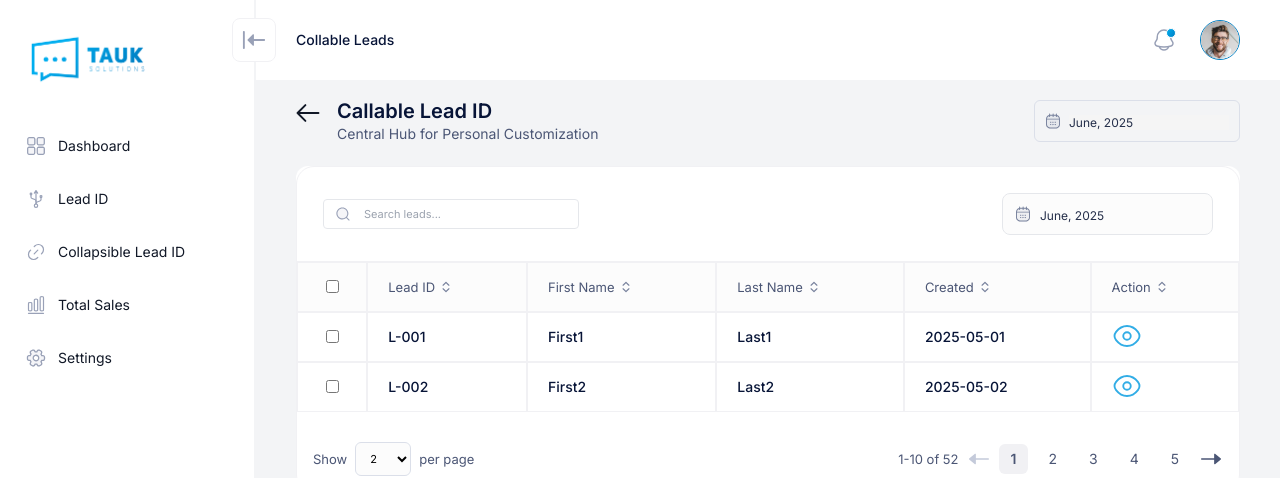
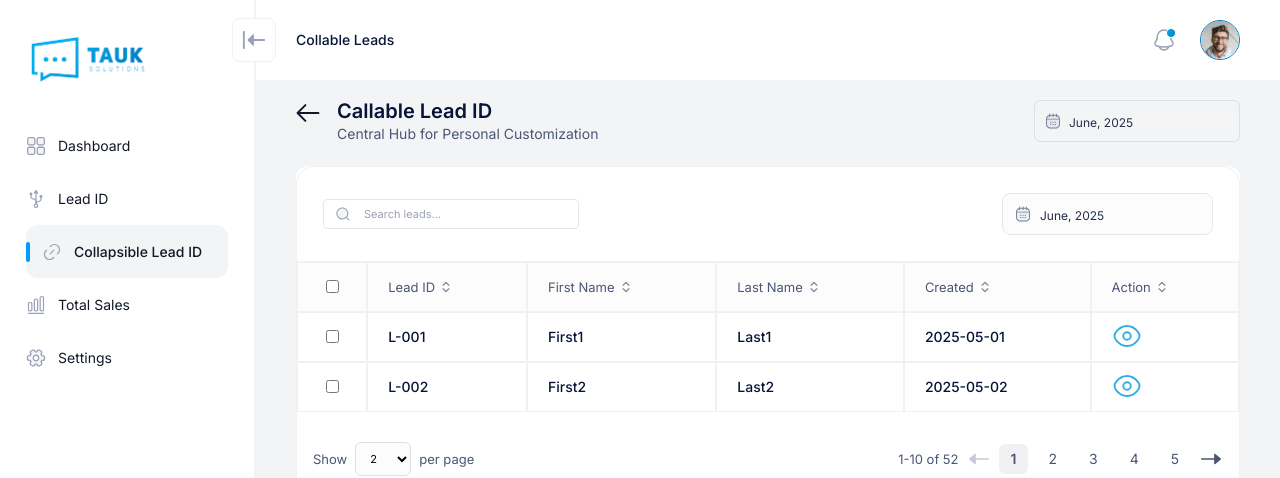
Before and after one commit to taukdev/frontend, a React (Create React App) app: page /CollapsibleLead in a window 1280 px wide. Shown: the top 478 px of the page. Built offline with nearby package versions, Linux system fonts and the light colour scheme.

Commit message:
login api intigration

```diff
--- a/src/components/Layout.js
+++ b/src/components/Layout.js
@@ -1,5 +1,5 @@
-import React, { useState } from "react";
-import { Link, useLocation } from "react-router-dom";
+import React, { useState, useEffect } from "react";
+import { Link, useLocation, useNavigate } from "react-router-dom";
 import { ReactComponent as ProfileIcon } from "../Assets/Profile.svg";
 import { ReactComponent as DashBoardIcon } from "../Assets/DashBoard.svg";
 import { ReactComponent as LeadIcon } from "../Assets/Lead.svg";
@@ -9,14 +9,31 @@ import { ReactComponent as SettingIcon } from "../Assets/Setting.svg";
 import { ReactComponent as LogOutIcon } from "../Assets/LogOut.svg";
 import { ReactComponent as NotificationIcon } from "../Assets/Notification.svg";
 import { ReactComponent as HeaderArrow } from "../Assets/black-left-line.svg";
-
 import logo from "../Assets/Logo.png";
 import SortLogo from "../Assets/SortLogo.svg";
 
+const pageConfig = {
+  "/dashboard": { key: "dashboard", title: "Dashboard" },
+  "/Lead": { key: "lead", title: "Total Leads" },
+  "/CollapsibleLead": { key: "collapsible", title: "Collable Leads" },
+  "/Sales": { key: "sales", title: "Total Sales" },
+  "/Setting": { key: "settings", title: "Settings" },
+};
+
 const SidebarWithHeader = ({ children }) => {
+  const location = useLocation();
+  const navigate = useNavigate();
   const [isOpen, setIsOpen] = useState(false);
-  const location = useLocation();
   const [selectedItem, setSelectedItem] = useState("");
+
+  const handleLogout = () => {
+    navigate("/login");
+  };
+
+  useEffect(() => {
+    const config = pageConfig[location.pathname] || pageConfig["/dashboard"];
+    setSelectedItem(config.key);
+  }, [location.pathname]);
 
   const handleSelect = (item) => {
     setSelectedItem(item);
@@ -26,26 +43,43 @@ const SidebarWithHeader = ({ children }) => {
     setIsOpen(!isOpen);
   };
 
-  const getPageTitle = (pathname) => {
-    switch (pathname) {
-      case "/":
-        return "Dashboard";
-      case "/Lead":
-        return "Total Leads";
-      case "/CollapsibleLead":
-        return "Collable Leads";
-      case "/Sales":
-        return "Total Sales";
-      case "/Setting":
-        return "Settings";
-      default:
-        return "Page";
-    }
-  };
-  const pageTitle = getPageTitle(location.pathname);
+  const pageTitle = pageConfig[location.pathname]?.title || "Page";
+
+  const navItems = [
+    {
+      key: "dashboard",
+      label: "Dashboard",
+      icon: <DashBoardIcon className="w-[20px] h-[20px] text-[#99A1B7]" />,
+      to: "/dashboard",
+    },
+    {
+      key: "lead",
+      label: "Lead ID",
+      icon: <LeadIcon className="w-[20px] h-[20px] text-[#99A1B7]" />,
+      to: "/Lead",
+    },
+    {
+      key: "collapsible",
+      label: "Collapsible Lead ID",
+      icon: <CallableLeadIcon className="w-[20px] h-[20px] text-[#99A1B7]" />,
+      to: "/CollapsibleLead",
+    },
+    {
+      key: "sales",
+      label: "Total Sales",
+      icon: <SalesIcon className="w-[20px] h-[20px] text-[#99A1B7]" />,
+      to: "/Sales",
+    },
+    {
+      key: "settings",
+      label: "Settings",
+      icon: <SettingIcon className="w-[20px] h-[20px] text-[#99A1B7]" />,
+      to: "/Setting",
+    },
+  ];
 
   return (
-    <div className="grid grid-cols-[auto_1fr] ">
+    <div className="grid grid-cols-[auto_1fr]">
       {/* Sidebar */}
       <div
         className={`
@@ -57,94 +91,33 @@ const SidebarWithHeader = ({ children }) => {
         `}
       >
         <div className="grid grid-rows-[auto_1fr_auto] h-full">
-          {/* Logo + Close button */}
+          {/* Logo + Toggle */}
           <div className="p-[26px] grid grid-cols-[1fr_auto] items-center h-full">
-            <div
-              className={`text-lg font-bold ${
-                isOpen ? "block" : "hidden"
-              } md:block`}
-            >
+            <div className={`text-lg font-bold ${isOpen ? "block" : "hidden"} md:block`}>
               <div className="flex items-center space-x-4">
-                <img
-                  src={logo}
-                  alt="Logo"
-                  className="w-[124px] h-[67px] object-contain"
-                />
-
+                <img src={logo} alt="Logo" className="w-[124px] h-[67px] object-contain" />
               </div>
             </div>
-
             <button
               onClick={toggleSidebar}
               className={`md:hidden text-black ${isOpen ? "block" : "hidden"}`}
             >
-              <svg
-                className="w-6 h-6"
-                fill="none"
-                stroke="currentColor"
-                viewBox="0 0 24 24"
-              >
-                <path
-                  strokeLinecap="round"
-                  strokeLinejoin="round"
-                  strokeWidth={2}
-                  d="M6 18L18 6M6 6l12 12"
-                />
+              <svg className="w-6 h-6" fill="none" stroke="currentColor" viewBox="0 0 24 24">
+                <path strokeLinecap="round" strokeLinejoin="round" strokeWidth={2} d="M6 18L18 6M6 6l12 12" />
               </svg>
             </button>
           </div>
 
-          {/* Navigation Links */}
+          {/* Navigation */}
           <div className={`px-[26px] ${isOpen ? "block" : "hidden"} md:block`}>
             <ul>
-              {[
-                {
-                  key: "dashboard",
-                  label: "Dashboard",
-                  icon: (
-                    <DashBoardIcon className="w-[20px] h-[20px] text-[#99A1B7]" />
-                  ),
-                  to: "/",
-                },
-                {
-                  key: "lead",
-                  label: "Lead ID",
-                  icon: (
-                    <LeadIcon className="w-[20px] h-[20px] text-[#99A1B7]" />
-                  ),
-                  to: "/Lead",
-                },
-                {
-                  key: "collapsible",
-                  label: "Collapsible Lead ID",
-                  icon: (
-                    <CallableLeadIcon className="w-[20px] h-[20px] text-[#99A1B7]" />
-                  ),
-                  to: "/CollapsibleLead",
-                },
-                {
-                  key: "sales",
-                  label: "Total Sales",
-                  icon: (
-                    <SalesIcon className="w-[20px] h-[20px] text-[#99A1B7]" />
-                  ),
-                  to: "/Sales",
-                },
-                {
-                  key: "settings",
-                  label: "Settings",
-                  icon: (
-                    <SettingIcon className="w-[20px] h-[20px] text-[#99A1B7]" />
-                  ),
-                  to: "/Setting",
-                },
-              ].map(({ key, label, icon, to }) => (
-                <Link to={to} className="block">
-                  <li
-                    key={key}
-                    className={`relative flex items-center cursor-pointer py-[16px] rounded-xl transition-all duration-200
-                      ${
-                        selectedItem === key
+              {navItems.map(({ key, label, icon, to }) => (
+                <li key={key}>
+                  <Link to={to} onClick={() => handleSelect(key)}>
+                    <div
+                      className={`
+                        relative flex items-center cursor-pointer py-[16px] rounded-xl transition-all duration-200
+                        ${selectedItem === key
                           ? "bg-gray-100 text-black font-medium"
                           : "hover:bg-gray-100"
                         }
@@ -160,75 +133,49 @@ const SidebarWithHeader = ({ children }) => {
                           ${selectedItem === key ? "pl-4" : ""}
                           group-hover:pl-4 transition-all duration-200
                         `}
-                      onClick={() => handleSelect(key)}
                       >
                         {icon}
-                      <span className="text-[#111827] text-[14px]">
-                        {label}
-                      </span>
+                        <span className="text-[#111827] text-[14px]">{label}</span>
                       </div>
+                    </div>
+                  </Link>
                 </li>
-                </Link>
               ))}
             </ul>
           </div>
 
-          {/* Logout Button */}
+          {/* Logout */}
           <footer className="p-4">
-            <button className="w-full py-4 px-4 rounded text-black hover:bg-[#F5F5F5] flex items-center space-x-2">
+            <button
+              className="w-full py-4 px-4 rounded text-black hover:bg-[#F5F5F5] flex items-center space-x-2"
+              onClick={handleLogout}
+            >
               <LogOutIcon className="w-[20px] h-[20px]" />
-              <span className="text-[14px] text-[#111827] font-medium">
-                Logout Account
-              </span>
+              <span className="text-[14px] text-[#111827] font-medium">Logout Account</span>
             </button>
           </footer>
         </div>
       </div>
 
-      {/* Main content area */}
+      {/* Content Area */}
       <div
-        className={`grid grid-rows-[auto_1fr] transition-colors duration-300 ${
-          isOpen ? "bg-[#F5F5F5] text-white" : "bg-white text-black"
+        className={`grid grid-rows-[auto_1fr] transition-colors duration-300 ${isOpen ? "bg-[#F5F5F5] text-white" : "bg-white text-black"
           }`}
       >
         {/* Header */}
-        <header className="h-[80px] bg-[#FFFFFF] text-white py-[20px] px-[40px] flex items-center justify-between">
-          {/* Left Section: Logo + Toggle + Page Title */}
+        <header className="h-[80px] bg-[#FFFFFF] sticky top-0 text-white py-[20px] px-[40px] flex items-center justify-between">
           <div className="flex items-center gap-4">
-            {/* Logo */}
-            <div
-              className={`text-lg font-bold ${
-                isOpen ? "hidden" : "block"
-              } md:hidden`}
-            >
-              <img
-                src={SortLogo}
-                alt="Sort Logo"
-                className="w-[90px] h-[90px] object-contain"
-              />
+            <div className={`text-lg font-bold ${isOpen ? "hidden" : "block"} md:hidden`}>
+              <img src={SortLogo} alt="Sort Logo" className="w-[90px] h-[90px] object-contain" />
             </div>
-
-            {/* Toggle Button */}
             <button
               onClick={toggleSidebar}
               className={`md:hidden text-black ${isOpen ? "hidden" : "block"}`}
             >
-              <svg
-                className="w-6 h-6"
-                fill="none"
-                stroke="currentColor"
-                viewBox="0 0 24 24"
-              >
-                <path
-                  strokeLinecap="round"
-                  strokeLinejoin="round"
-                  strokeWidth={2}
-                  d="M4 6h16M4 12h16M4 18h16"
-                />
+              <svg className="w-6 h-6" fill="none" stroke="currentColor" viewBox="0 0 24 24">
+                <path strokeLinecap="round" strokeLinejoin="round" strokeWidth={2} d="M4 6h16M4 12h16M4 18h16" />
               </svg>
             </button>
-
-            {/* Page Title */}
             <div className="text-[14px] font-medium text-[#071437] leading-[14px] relative">
               {pageTitle}
               <div className="bg-[#FFFFFF] border border-[#F1F1F4] p-[6px] rounded-[8px] absolute z-1000 top-[50%] left-[-64px] transform -translate-y-1/2">
@@ -237,14 +184,13 @@ const SidebarWithHeader = ({ children }) => {
             </div>
           </div>
 
-          {/* Right Section: Notification + Profile */}
           <div className="flex items-center space-x-4">
-            <NotificationIcon className="w-[40px] h-[40px] text-white" />
-            <ProfileIcon className="w-[40px] h-[40px] text-white border rounded-full border-[#007FC4]" />
+            <NotificationIcon className="w-[40px] h-[40px]" />
+            <ProfileIcon className="w-[40px] h-[40px] border rounded-full border-[#007FC4]" />
           </div>
         </header>
 
-        {/* Main Content */}
+        {/* Main content */}
         <main className="overflow-auto bg-[#F5F5F5]">{children}</main>
       </div>
     </div>
```
Also changed, not shown: src/App.js (+13 -27 lines), src/components/Login.js (+27 -23 lines). Lines whose indentation alone changed are shown as unchanged.
